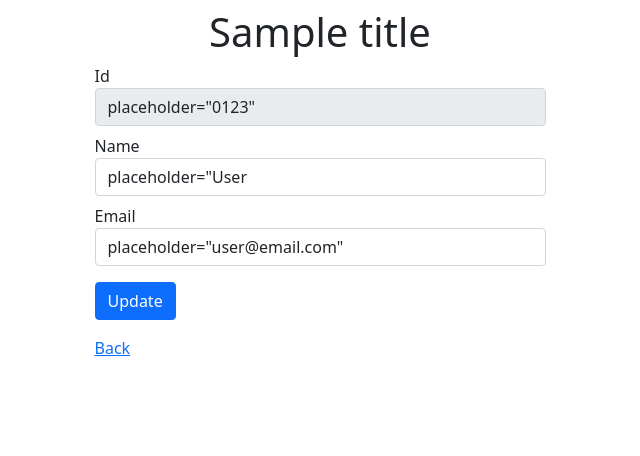
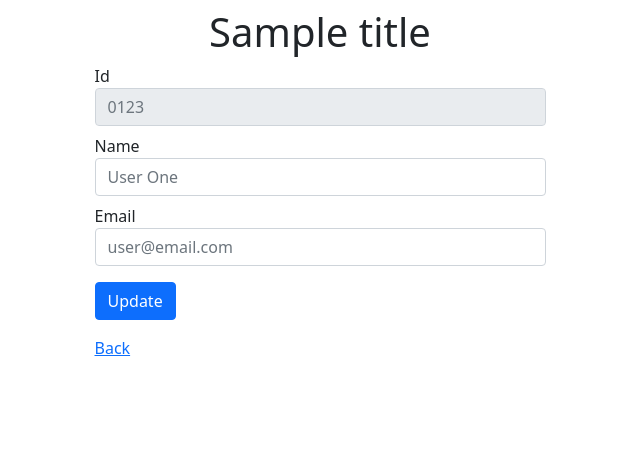
Before and after one commit to rhavisaputra/management-user, a Symfony app: template templates/user/edit.html.twig in a window 1280 px wide. Shown: the part 56-512 px from the top of the page, without its empty margins (320-960 px from the left). Run offline with Twig, Linux system fonts and the light colour scheme; the template is opened without the code that fills it: most values are stand-ins (such as "Sample title", 1, 10 or a date in 2020); some libraries are stand-ins or nearby versions.

Commit message:
Fix: bug on register twig

```diff
--- a/templates/user/edit.html.twig
+++ b/templates/user/edit.html.twig
@@ -20,15 +20,15 @@
 				<form class="form" action="/process/puser_update/{{ form[0]['id'] }}" method="POST">
 					<div>
 						<label for="id" class="required">Id</label>
-						<input type="text" id="id" name="id" value={{ form[0]['id'] }} placeholder="0123" class="form-control mb-2" required disabled>
+						<input type="text" id="id" name="id" value="{{ form[0]['id'] }}" placeholder="0123" class="form-control mb-2" required disabled>
 					</div>
 					<div>
 						<label for="name" class="required">Name</label>
-						<input type="text" id="name" name="name" value={{ form[0]['name'] }} placeholder="User One" class="form-control mb-2" required>
+						<input type="text" id="name" name="name" value="{{ form[0]['name'] }}" placeholder="User One" class="form-control mb-2" required>
 					</div>
 					<div>
 						<label for="email" class="required">Email</label>
-						<input type="email" id="email" name="email" value={{ form[0]['email'] }} placeholder="user@email.com" class="form-control mb-2" required>
+						<input type="email" id="email" name="email" value="{{ form[0]['email'] }}" placeholder="user@email.com" class="form-control mb-2" required>
 					</div>
 					<button type="submit" class="btn btn-primary mt-2">Update</button>
 				</form>
```
